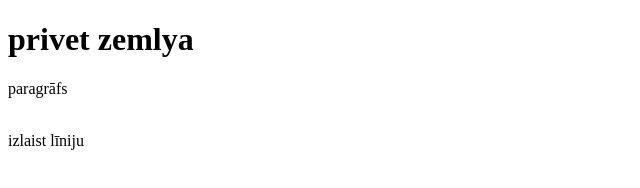
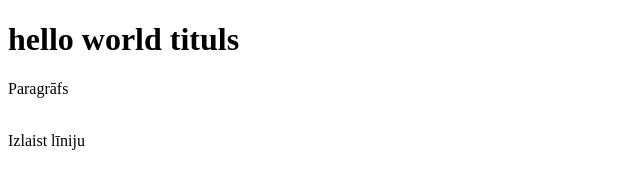
Before and after one commit to bledSHPAAGAAA/webpage3, a plain HTML site: page index.html in a window 1280 px wide. Shown: the whole page, without its empty margins (0-640 px from the left). Drawn offline with Linux system fonts and the light colour scheme.

Commit message:
Update index.html

```diff
--- a/index.html
+++ b/index.html
@@ -3,9 +3,9 @@
 <html>
 <body>
 
-  <h1>  privet zemlya</h1>
-  <p> paragrāfs</p>
-  <br> izlaist līniju</br>
+  <h1>hello world tituls</h1>
+  <p>Paragrāfs</p>
+  <br>Izlaist līniju</br>
 
 </body>
 </html>
```
